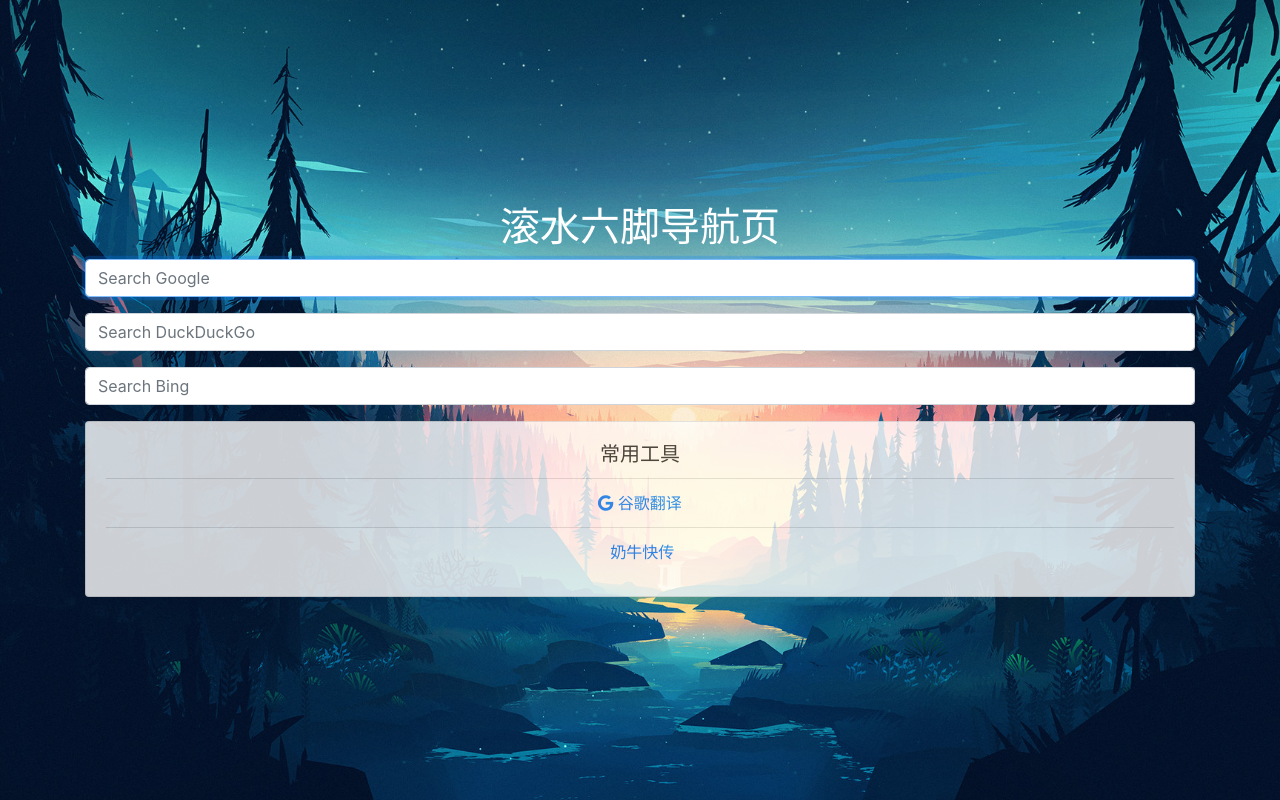
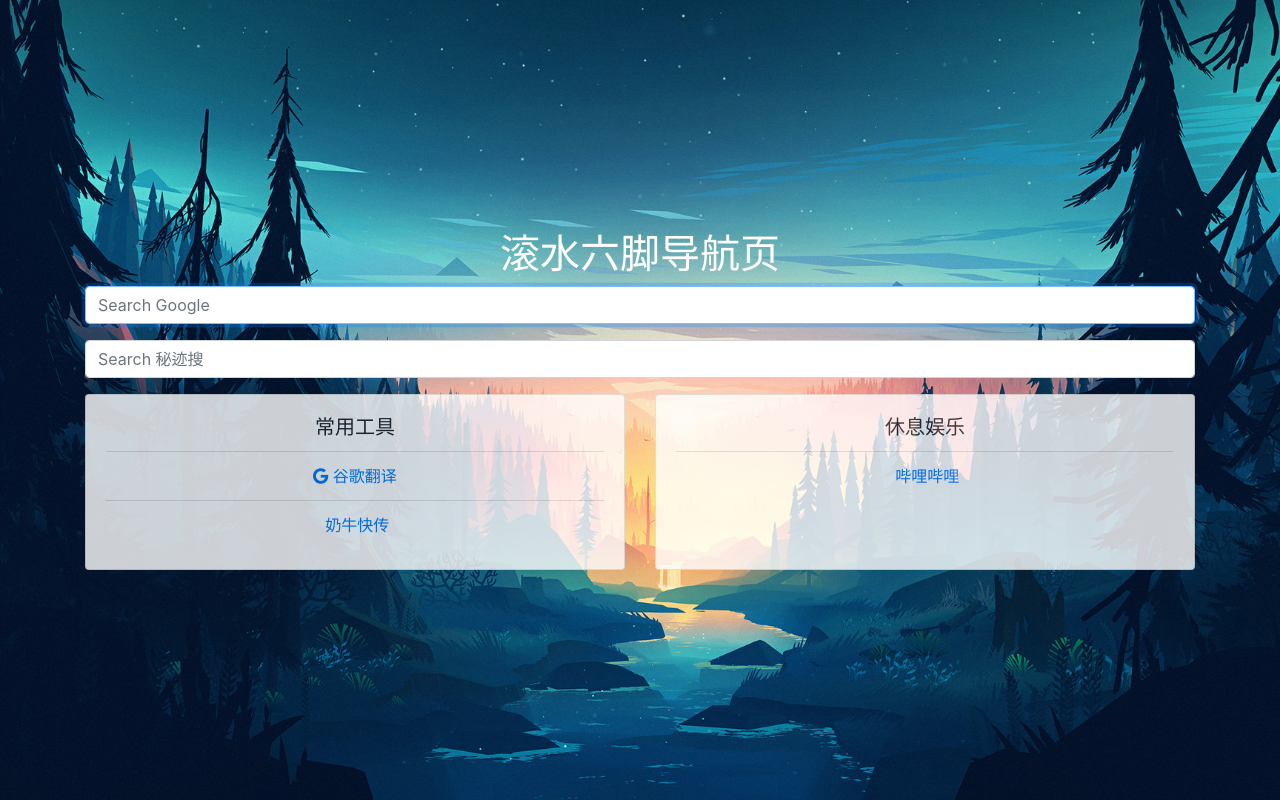
Before and after one commit to CtkGHoSt/startpage, a plain HTML site: page index.html in a window 1280 px wide. Drawn offline with Linux system fonts and the light colour scheme.

Commit message:
Update index.html

```diff
--- a/index.html
+++ b/index.html
@@ -66,14 +66,8 @@
 
 
 
-            <form id="search-form-DuckDuckGo" class="mb-3" action="https://duckduckgo.com/" method="get">
-                <input id="search-bar-DuckDuckGo" class="form-control" type="text" autofocus type="text" placeholder="Search DuckDuckGo" name="q" alt="Search DuckDuckGo" onkeydown="if(event.keyCode === 13) { this.form.submit(); return false; }">
-            </form>
-
-
-
-            <form id="search-form-Bing" class="mb-3" action="https://www.bing.com/search" method="get">
-                <input id="search-bar-Bing" class="form-control" type="text" autofocus type="text" placeholder="Search Bing" name="q" alt="Search Bing" onkeydown="if(event.keyCode === 13) { this.form.submit(); return false; }">
+            <form id="search-form-秘迹搜" class="mb-3" action="https://mijisou.com/" method="get">
+                <input id="search-bar-秘迹搜" class="form-control" type="text" autofocus type="text" placeholder="Search 秘迹搜" name="q" alt="Search 秘迹搜" onkeydown="if(event.keyCode === 13) { this.form.submit(); return false; }">
             </form>
 
 
@@ -89,7 +83,18 @@
 
                             <li class="list-group-item groupListListItem"><a href="https://translate.google.cn/" target="_self" class="groupLink"><i class="fab fa-google"></i>&nbsp;<span class="groupText">谷歌翻译</span></a></li>
 
-                            <li class="list-group-item groupListListItem"><a href="https://cowtransfer.com/" target="_self" class="groupLink"><i class="fab fa-cow"></i>&nbsp;<span class="groupText">奶牛快传</span></a></li>
+                            <li class="list-group-item groupListListItem"><a href="https://cowtransfer.com/" target="_self" class="groupLink"><i class="fad fa-cow"></i>&nbsp;<span class="groupText">奶牛快传</span></a></li>
+
+                    </ul>
+                </div>
+            </div>
+
+            <div id="groupListEntry" class="card">
+                <div class="card-body">
+                    <h5 class="card-title groupTitle">休息娱乐</h5>
+                    <ul class="list-group list-group-flush groupListList">
+
+                            <li class="list-group-item groupListListItem"><a href="https://bilibili.com" target="_self" class="groupLink"><i class="fas fa-tv-retro"></i>&nbsp;<span class="groupText">哔哩哔哩</span></a></li>
 
                     </ul>
                 </div>
```
